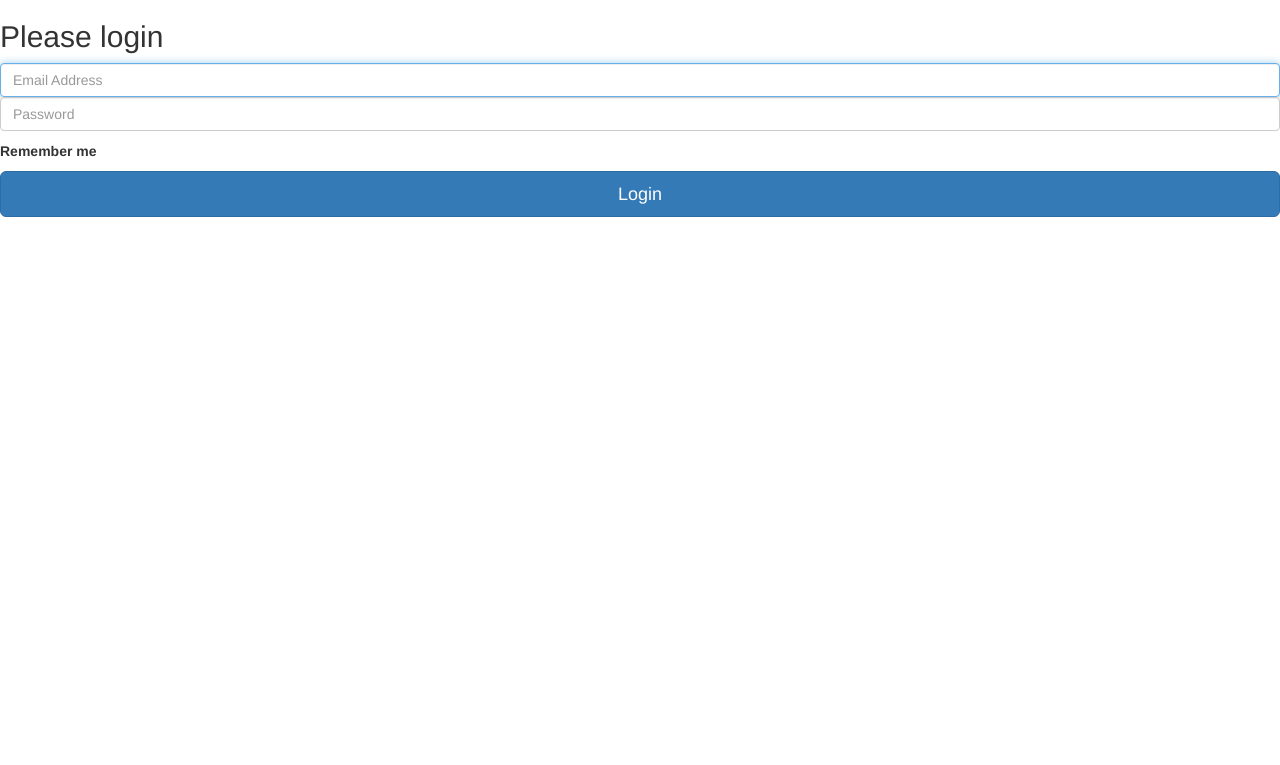
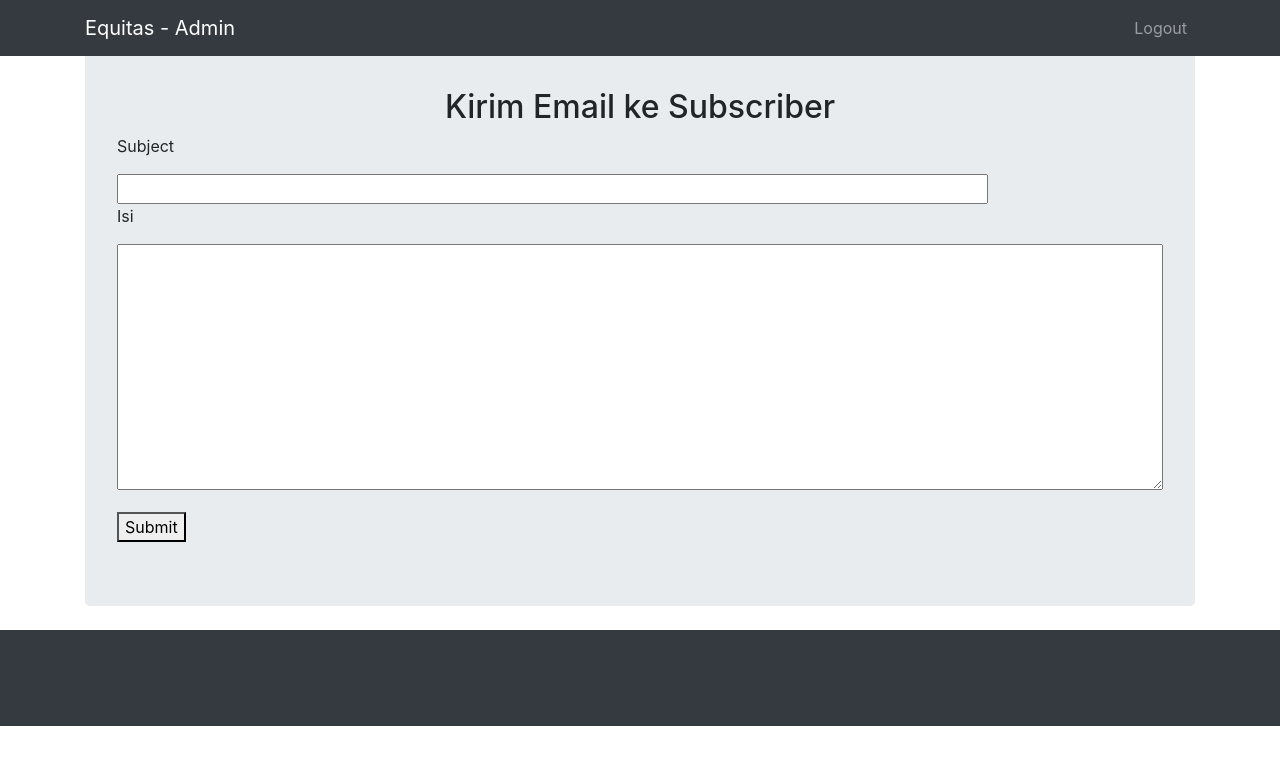
Before and after one commit to AlexanderSid/fppbw, a CodeIgniter app: page /database/index.php/login/admin in a window 1280 px wide. Shown: the top 765 px of the page. Run offline with CodeIgniter, Linux system fonts and the light colour scheme; some libraries are stand-ins or nearby versions.

Commit message:
Update v_admin.php

```diff
--- a/application/views/v_admin.php
+++ b/application/views/v_admin.php
@@ -1,32 +1,83 @@
 <!DOCTYPE html>
-<html lang="en" >
+<html lang="en">
 
   <head>
-  <meta charset="UTF-8">
-  <title>Admin</title>
+
+    <meta charset="utf-8">
+    <meta name="viewport" content="width=device-width, initial-scale=1, shrink-to-fit=no">
+    <meta name="description" content="">
+    <meta name="author" content="">
+
+    <title>Equitas</title>
+
+    <!-- Bootstrap core CSS -->
+    <link href="<?php echo base_url();?>assets/css/admin/bootstrap/css/bootstrap.min.css" rel="stylesheet">
+	<style >
+	#link-container {
+    text-align: center;
+}
 
 
-  <link rel='stylesheet prefetch' href='http://netdna.bootstrapcdn.com/bootstrap/3.0.2/css/bootstrap.min.css'>
 
-      <link rel="stylesheet" href="css/style.css">
-
-
+	</style>
+    <!-- Custom styles for this template -->
+    <link href="<?php echo base_url();?>assets/css/admin/heroic-features.css" rel="stylesheet">
   </head>
 
   <body>
 
-    <div class="wrapper">
-    <form class="form-signin" method="post" action="login/aksi_login">
-      <h2 class="form-signin-heading">Please login</h2>
-      <input type="text" class="form-control" name="username" placeholder="Email Address" required="" autofocus="" />
-      <input type="password" class="form-control" name="password" placeholder="Password" required=""/>
-      <label class="checkbox">
-        <input type="checkbox" value="remember-me" id="rememberMe" name="rememberMe"> Remember me
-      </label>
-      <button class="btn btn-lg btn-primary btn-block" type="submit">Login</button>
+    <!-- Navigation -->
+    <nav class="navbar navbar-expand-lg navbar-dark bg-dark fixed-top ">
+      <div class="container">
+        <a class="navbar-brand" href="#">Equitas - Admin</a>
+        <button class="navbar-toggler" type="button" data-toggle="collapse" data-target="#navbarResponsive" aria-controls="navbarResponsive" aria-expanded="false" aria-label="Toggle navigation">
+          <span class="navbar-toggler-icon"></span>
+        </button>
+        <div class="collapse navbar-collapse" id="navbarResponsive">
+          <ul class="navbar-nav ml-auto">
+            <li class="nav-item">
+              <a class="nav-link" href="<?php echo site_url('login/logout'); ?>">Logout</a>
+            </li>
+          </ul>
+        </div>
+      </div>
+    </nav>
+
+    <!-- Page Content -->
+    <div class="container">
+
+      <!-- Jumbotron Header -->
+      <header class="jumbotron my-4">
+      	<h2 class="display-5" style="text-align:center;" >Kirim Email ke Subscriber</h1>
+      	<form action="<?php echo site_url('Email_controller/sendemail'); ?>" method="post">
+    			<p>Subject</p>
+    			<input type="text" name="subject" size="80">
+    			<p>Isi</p>
+    			<textarea name="isi" rows="10" cols="100"></textarea>
+    			<p></p>
+				<button type="submit">Submit</button>
     		</form>
+
+    	</header>
+
+
+
+    </div>
+    <!-- /.container -->
+
+    <!-- Footer -->
+    <footer class="py-5 bg-dark">
+      <div class="container">
+        <p class="m-0 text-center text-white"></p>
+
       </div>
 
+      <!-- /.container -->
+    </footer>
+
+    <!-- Bootstrap core JavaScript -->
+    <script src="assets/vendor/jquery/jquery.min.js"></script>
+    <script src="assets/vendor/bootstrap/js/bootstrap.bundle.min.js"></script>
 
 
   </body>
```
Lines whose indentation alone changed are shown as unchanged.
